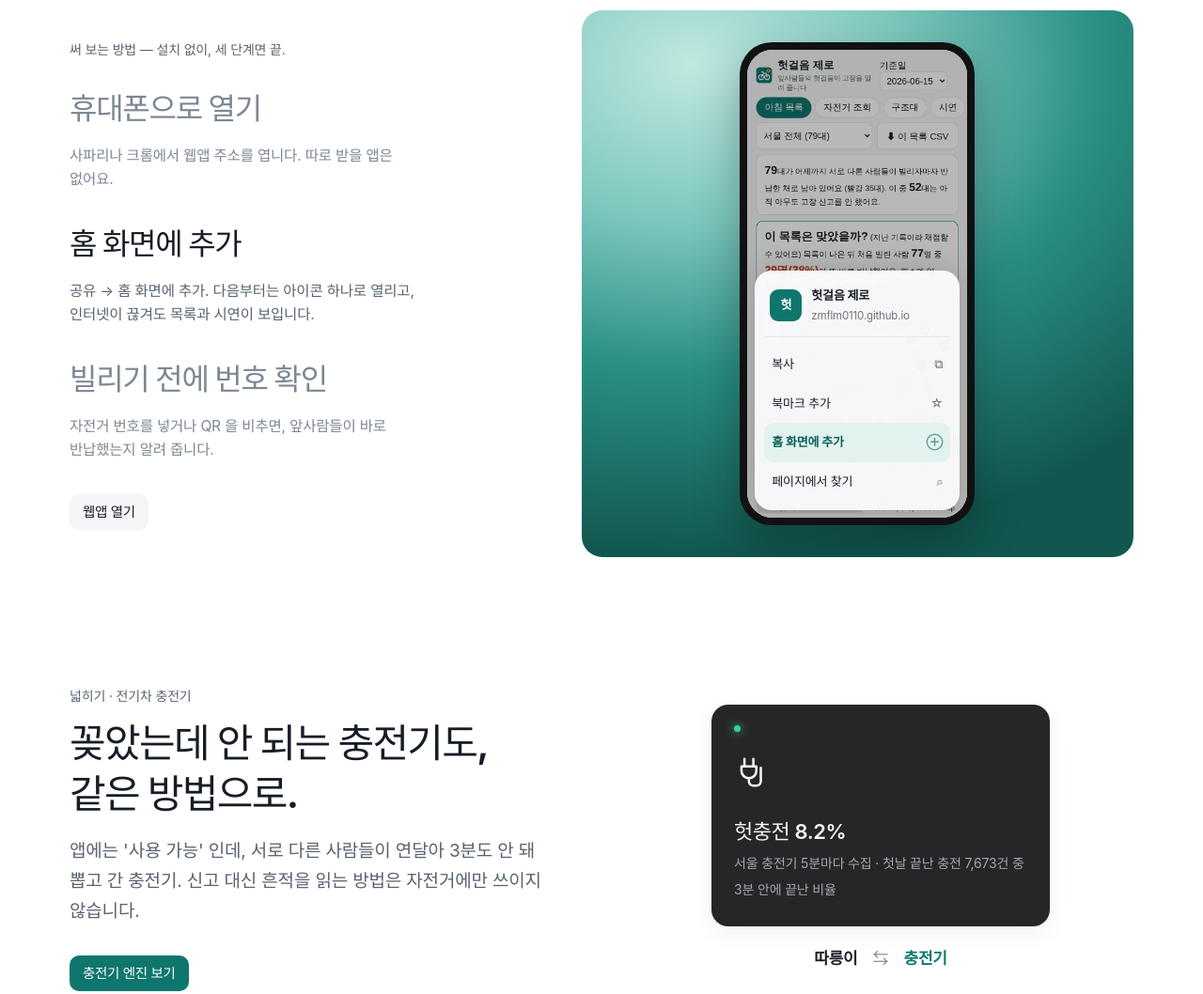
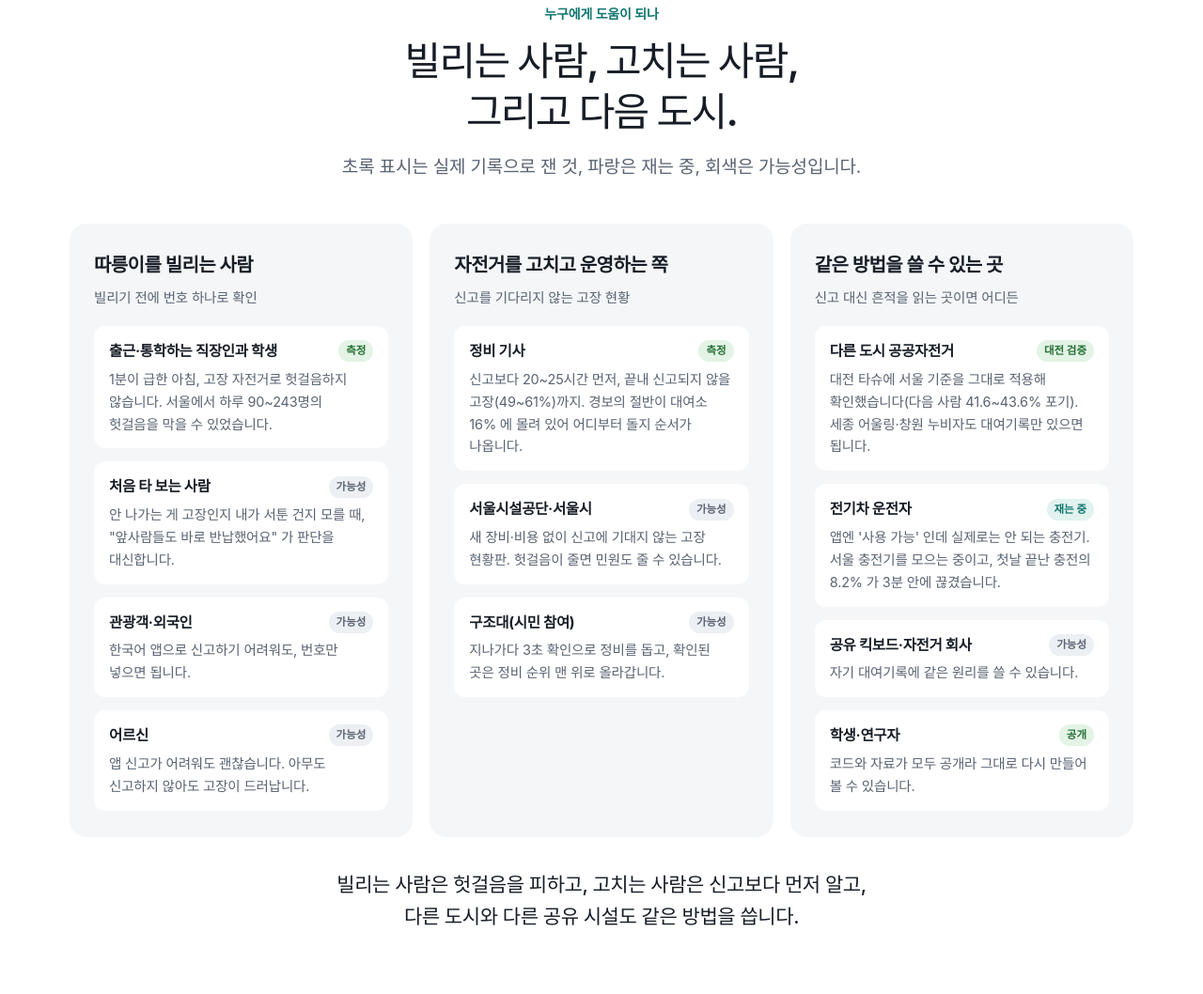
Before and after one commit to zmflm0110/bike-doctor, a plain HTML site: page site/index.html in a window 1280 px wide. Shown: the part 6753-7811 px from the top of the page at 94% size. Drawn offline with Linux system fonts and the light colour scheme; a web font is replaced by a local one.

Commit message:
웹사이트·README: 누구에게 도움이 되나 — 빌리는 사람·고치는 사람·같은 방법을 쓸 곳, 근거를 측정·재는 중·가능성으로 나눔

```diff
--- a/site/index.html
+++ b/site/index.html
@@ -247,6 +247,48 @@
         </ul>
         <div class="phone"><img id="shot" src="img/1_morning.png" alt="아침 목록 화면: 지도와 정비 먼저 볼 곳 순위" width="780" height="1688" loading="lazy"></div>
       </div>
+    </div>
+  </section>
+
+  <section class="block" id="helps">
+    <div class="wrap">
+      <div class="center reveal">
+        <p class="kicker">누구에게 도움이 되나</p>
+        <h2>빌리는 사람, 고치는 사람,<br>그리고 다음 도시.</h2>
+        <p class="lede">초록 표시는 실제 기록으로 잰 것, 파랑은 재는 중, 회색은 가능성입니다.</p>
+      </div>
+      <div class="helps reveal">
+        <div class="card">
+          <h3>따릉이를 빌리는 사람</h3>
+          <p class="sub">빌리기 전에 번호 하나로 확인</p>
+          <ul>
+            <li><b>출근·통학하는 직장인과 학생 <em class="ev m">측정</em></b><span>1분이 급한 아침, 고장 자전거로 헛걸음하지 않습니다. 서울에서 하루 90~243명의 헛걸음을 막을 수 있었습니다.</span></li>
+            <li><b>처음 타 보는 사람 <em class="ev p">가능성</em></b><span>안 나가는 게 고장인지 내가 서툰 건지 모를 때, "앞사람들도 바로 반납했어요" 가 판단을 대신합니다.</span></li>
+            <li><b>관광객·외국인 <em class="ev p">가능성</em></b><span>한국어 앱으로 신고하기 어려워도, 번호만 넣으면 됩니다.</span></li>
+            <li><b>어르신 <em class="ev p">가능성</em></b><span>앱 신고가 어려워도 괜찮습니다. 아무도 신고하지 않아도 고장이 드러납니다.</span></li>
+          </ul>
+        </div>
+        <div class="card">
+          <h3>자전거를 고치고 운영하는 쪽</h3>
+          <p class="sub">신고를 기다리지 않는 고장 현황</p>
+          <ul>
+            <li><b>정비 기사 <em class="ev m">측정</em></b><span>신고보다 20~25시간 먼저, 끝내 신고되지 않을 고장(49~61%)까지. 경보의 절반이 대여소 16% 에 몰려 있어 어디부터 돌지 순서가 나옵니다.</span></li>
+            <li><b>서울시설공단·서울시 <em class="ev p">가능성</em></b><span>새 장비·비용 없이 신고에 기대지 않는 고장 현황판. 헛걸음이 줄면 민원도 줄 수 있습니다.</span></li>
+            <li><b>구조대(시민 참여) <em class="ev p">가능성</em></b><span>지나가다 3초 확인으로 정비를 돕고, 확인된 곳은 정비 순위 맨 위로 올라갑니다.</span></li>
+          </ul>
+        </div>
+        <div class="card">
+          <h3>같은 방법을 쓸 수 있는 곳</h3>
+          <p class="sub">신고 대신 흔적을 읽는 곳이면 어디든</p>
+          <ul>
+            <li><b>다른 도시 공공자전거 <em class="ev m">대전 검증</em></b><span>대전 타슈에 서울 기준을 그대로 적용해 확인했습니다(다음 사람 41.6~43.6% 포기). 세종 어울링·창원 누비자도 대여기록만 있으면 됩니다.</span></li>
+            <li><b>전기차 운전자 <em class="ev w">재는 중</em></b><span>앱엔 '사용 가능' 인데 실제로는 안 되는 충전기. 서울 충전기를 모으는 중이고, 첫날 끝난 충전의 8.2% 가 3분 안에 끊겼습니다.</span></li>
+            <li><b>공유 킥보드·자전거 회사 <em class="ev p">가능성</em></b><span>자기 대여기록에 같은 원리를 쓸 수 있습니다.</span></li>
+            <li><b>학생·연구자 <em class="ev m">공개</em></b><span>코드와 자료가 모두 공개라 그대로 다시 만들어 볼 수 있습니다.</span></li>
+          </ul>
+        </div>
+      </div>
+      <p class="oneline reveal">빌리는 사람은 헛걸음을 피하고, 고치는 사람은 신고보다 먼저 알고,<br>다른 도시와 다른 공유 시설도 같은 방법을 씁니다.</p>
     </div>
   </section>
 
--- a/site/style.css
+++ b/site/style.css
@@ -350,3 +350,19 @@ footer p { margin: 0; font-size: 13.5px; color: var(--muted); }
 .src { font-size: 12.5px; color: var(--faint); margin-top: 14px; }
 .src a { color: inherit; }
 @media (max-width: 900px) { .why-grid { grid-template-columns: 1fr; } }
+
+/* ── 누구에게 도움이 되나 */
+.helps { display: grid; grid-template-columns: repeat(3, minmax(0, 1fr)); gap: 18px; margin-top: 44px; }
+.helps .card { padding: 28px 26px; }
+.helps h3 { font-size: 20px; letter-spacing: -0.03em; }
+.helps .sub { margin: 6px 0 0; color: var(--muted); font-size: 14.5px; }
+.helps ul { list-style: none; margin: 18px 0 0; padding: 0; display: grid; gap: 14px; }
+.helps li { background: var(--canvas); border-radius: 12px; padding: 14px 16px; }
+.helps li b { display: flex; justify-content: space-between; align-items: center; gap: 8px; font-size: 15.5px; letter-spacing: -0.02em; }
+.helps li span { display: block; margin-top: 5px; color: var(--muted); font-size: 14.5px; line-height: 1.65; }
+.ev { font-style: normal; font-size: 11.5px; font-weight: 650; border-radius: 999px; padding: 2px 8px; white-space: nowrap; letter-spacing: 0; }
+.ev.m { background: var(--good-soft); color: var(--good); }
+.ev.w { background: var(--accent-soft); color: var(--accent); }
+.ev.p { background: var(--surface-2); color: var(--muted); }
+.oneline { margin: 34px auto 0; max-width: 820px; text-align: center; font-size: clamp(18px, 2vw, 21px); line-height: 1.65; letter-spacing: -0.02em; font-weight: 520; }
+@media (max-width: 900px) { .helps { grid-template-columns: 1fr; } }
```
Also changed, not shown: README.md.
